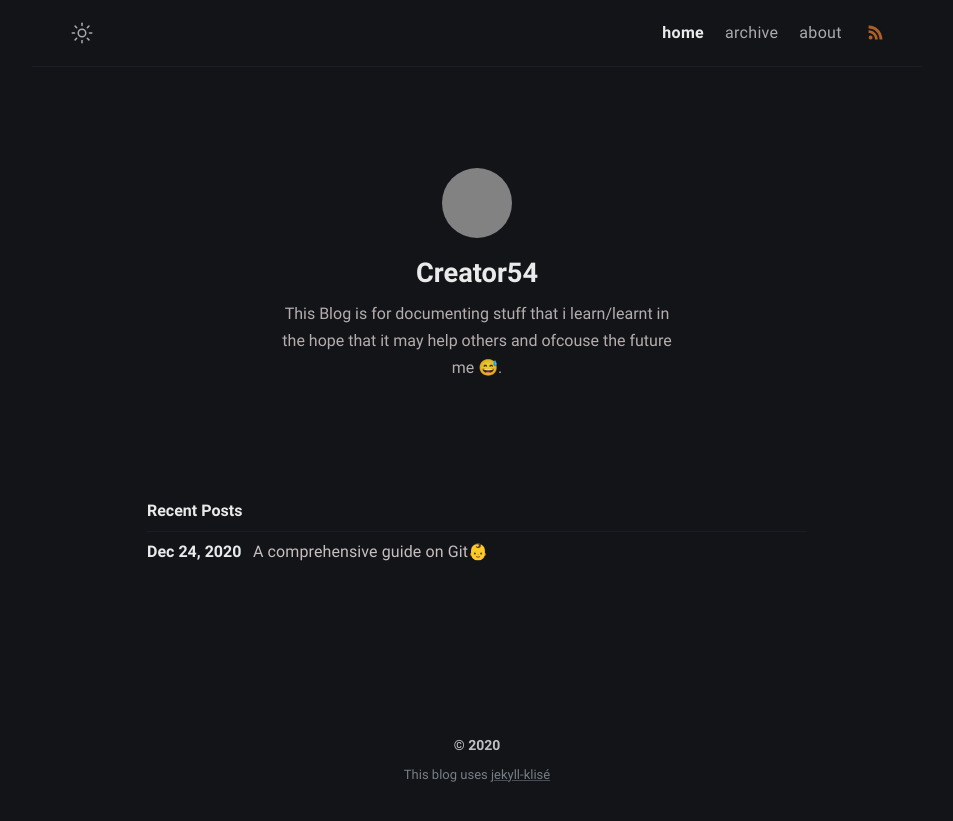
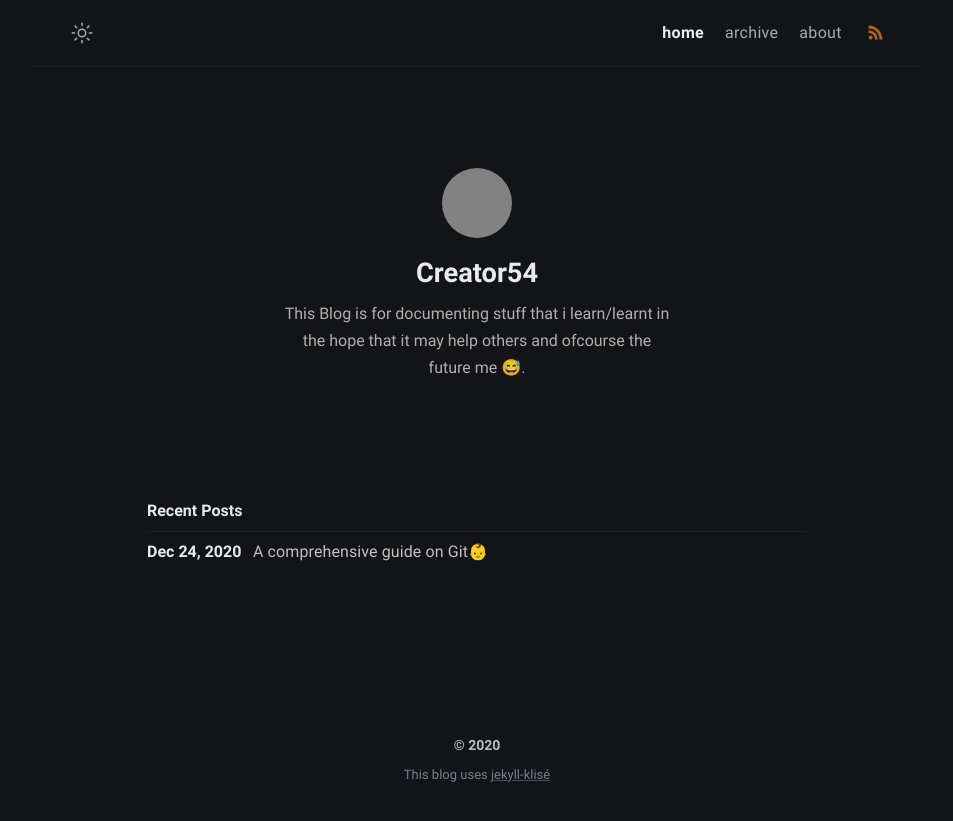
Before and after one commit to Creator54/creator54.github.io, a Jekyll site: the page built from index.md, in a window 1280 px wide. Shown: the top 821 px of the page, without its empty margins (163-1116 px from the left). Built offline with Jekyll 4.4.1, drawn with Linux system fonts in a browser that asks for light colours; grey boxes are pictures that could not be loaded.

Commit message:
fix typo

```diff
--- a/_config.yml
+++ b/_config.yml
@@ -12,7 +12,7 @@ mode: dark # default theme "dark" | "light"
 author:
   name: Creator54  # author name
   bio: >- # tell to the world
-    This Blog is for documenting stuff that i learn/learnt in the hope that it may help others and ofcouse the future me 😅.
+    This Blog is for documenting stuff that i learn/learnt in the hope that it may help others and ofcourse the future me 😅.
   username: creator54 # general username
   email: hi.creator54@gmail.com # email adress
   avatar: https://avatars3.githubusercontent.com/u/34543609?s=460&u=34f0f6c3ebc066d7519075e9cd4d8ad893ba7da1&v=4 # change with your own avatar
```
